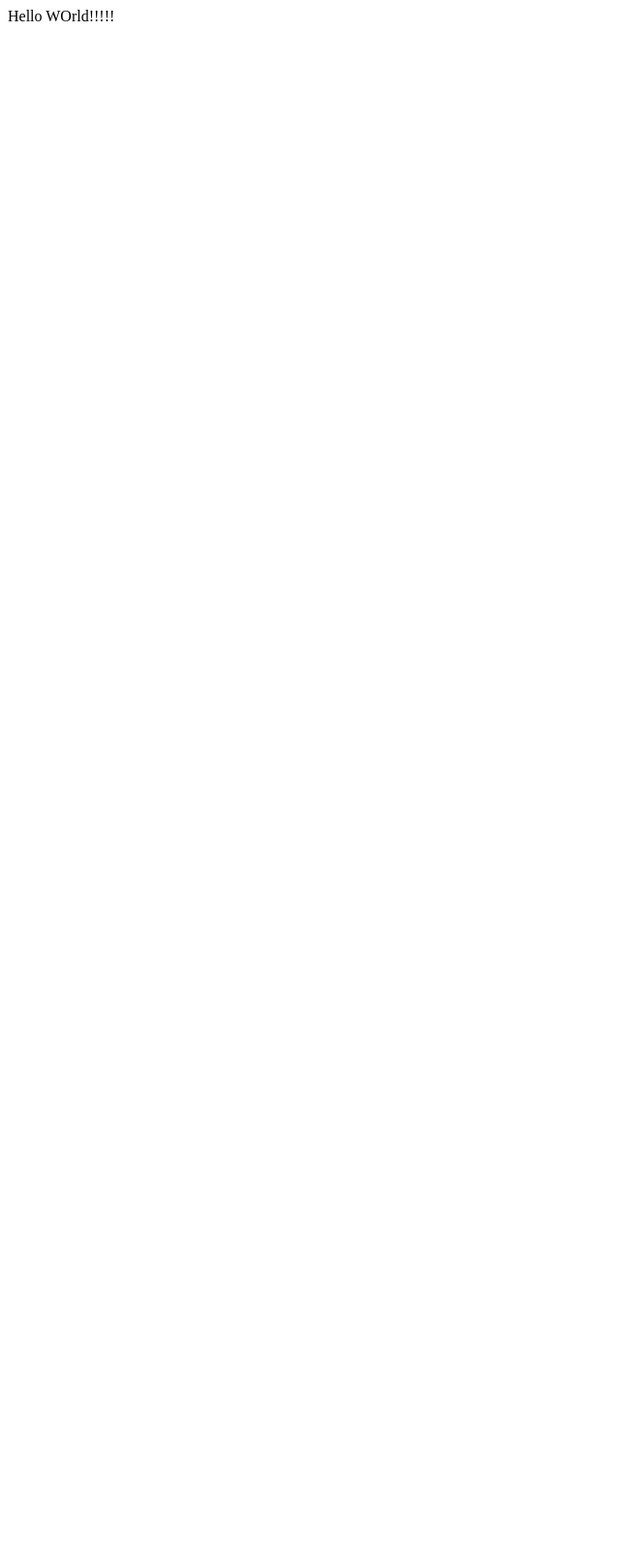
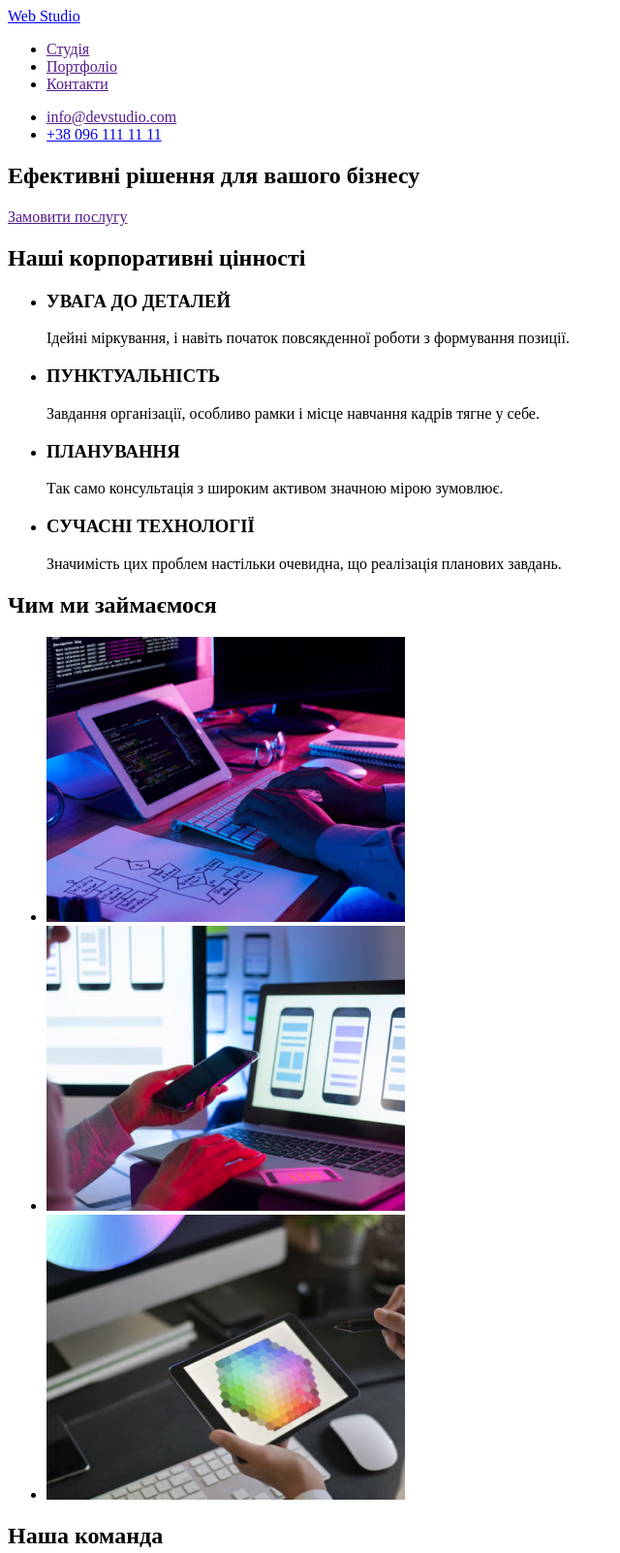
Before and after one commit to P-Burchenkov/My-homework, a plain HTML site: page index.html in a window 1280 px wide. Shown: the top 1602 px of the page at 97% size, without its empty margins (0-640 px from the left). Before the commit the page ends 800 px from the top, so only its background shows below. Drawn offline with Linux system fonts and the light colour scheme.

Commit message:
Модуль 1 ДЗ 1
HTML верстка

```diff
--- a/index.html
+++ b/index.html
@@ -1,5 +1,5 @@
 <!DOCTYPE html>
-<html lang="en">
+<html lang="uk">
 <head>
     <meta charset="UTF-8">
     <meta http-equiv="X-UA-Compatible" content="IE=edge">
@@ -7,6 +7,156 @@
     <title>Document</title>
 </head>
 <body>
-    Hello WOrld!!!!!
+    <header>
+      <nav>
+        <a href="/">Web Studio</a>
+        <ul>
+            <li>
+                <a href="">Студія</a>
+            </li>
+            <li>
+                <a href="">Портфоліо</a>
+            </li>
+            <li>
+                <a href="">Контакти</a>
+            </li>
+        </ul>
+      </nav>
+        <ul>
+            <li>
+                <a href="">info@devstudio.com</a>
+            </li>
+            <li>
+                <a href="tel+380961111111">+38 096 111 11 11</a>
+            </li>
+        </ul>
+    </header>
+
+    <main>
+         <section>
+        <h1>
+            Ефективні рішення для вашого бізнесу
+        </h1>
+        <a href="">Замовити послугу</a>
+    </section>
+
+    <section>
+        <h2>
+            Наші корпоративні цінності
+        </h2>
+        <ul>
+            <li>
+                <h3>
+                    УВАГА ДО ДЕТАЛЕЙ
+                </h3>
+                <p>
+                    Ідейні міркування, і навіть початок повсякденної роботи з формування позиції.
+                </p>
+            </li>
+             <li>
+                <h3>
+                    ПУНКТУАЛЬНІСТЬ
+                </h3>
+                <p>
+                    Завдання організації, особливо рамки і місце навчання кадрів тягне у себе.
+                </p>
+            </li>
+             <li>
+                <h3>
+                    ПЛАНУВАННЯ
+                </h3>
+                <p>
+                    Так само консультація з широким активом значною мірою зумовлює.
+                </p>
+            </li>
+             <li>
+                <h3>
+                    СУЧАСНІ ТЕХНОЛОГІЇ
+                </h3>
+                <p>
+                    Значимість цих проблем настільки очевидна, що реалізація планових завдань.
+                </p>
+            </li>
+        </ul>
+    </section>
+
+    <section>
+        <h2>
+            Чим ми займаємося
+        </h2>
+        <ul>
+            <li>
+                <a href=""><img src="./images/box1.jpg" alt="Верстка" width="370"></a>
+            </li>
+            <li>
+                <a href=""><img src="./images/box2.jpg" alt="Адаптивна верстка" width="370"></a>
+            </li>
+            <li>
+                <a href=""><img src="./images/box3.jpg" alt="Дизайн" width="370"></a>
+            </li>
+        </ul>
+    </section>
+
+    <section>
+        <h2>
+            Наша команда
+        </h2>
+        <ul>
+            <li>
+                <img src="./images/team-card1.jpg" alt="Ігор Дем'яненко" width="270">
+                <h3>
+                    Ігор Дем'яненко
+                </h3>
+                <p>
+                    Product Designer
+                </p>
+            </li>
+            <li>
+                <img src="./images/team-card2.jpg" alt="Ольга Рєпіна" width="270">
+                <h3>
+                    Ольга Рєпіна
+                </h3>
+                <p>
+                    Frontend Developer
+                </p>
+            </li>
+            <li>
+                <img src="./images/team=card3.jpg" alt="Микола Тарасов" width="270">
+                <h3>
+                    Микола Тарасов
+                </h3>
+                <p>
+                    Marketing
+                </p>
+            </li>
+            <li>
+                <img src="./images/team-card4.jpg" alt="Михайло Єрмаков" width="270">
+                <h3>
+                    Михайло Єрмаков
+                </h3>
+                <p>
+                    UI Designe
+                </p>
+            </li>
+        </ul>
+    </section>
+    </main>
+
+    <footer>
+        <a href="/">Web Studio</a>
+        <ul>
+            <li>
+                <address>
+                    м. Київ, пр-т Лесі Українки, 26
+                </address>
+            </li>
+            <li>
+                <a href="">info@devstudio.com</a>
+            </li>
+            <li>
+                <a href="tel+380961111111">+38 096 111 11 11</a>
+            </li>
+        </ul>
+    </footer>
 </body>
 </html>
```
Also changed, not shown: images/box1.jpg (added), images/box2.jpg (added), images/box3.jpg (added), images/team-card1.jpg (added), images/team-card2.jpg (added), images/team-card3.jpg (added), images/team-card4.jpg (added).
